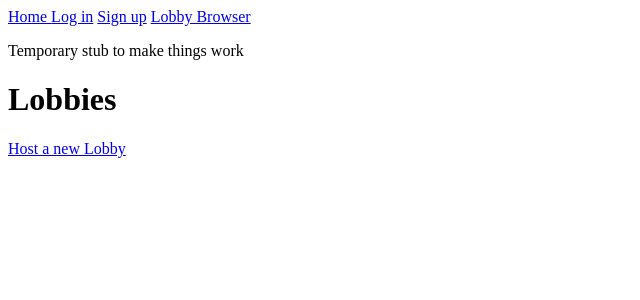
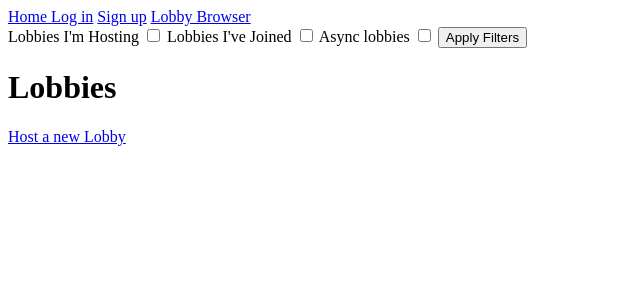
Before and after one commit to BrendanHurt/ap-waiting-room, a Django app: page /lobby/ in a window 1280 px wide. Shown: the top 300 px of the page, without its empty margins (0-640 px from the left). Run offline with Django 5.2, Linux system fonts and the light colour scheme; data that the repository does not hold is empty.

Commit message:
Added basic filtering to the lobby browser

```diff
--- a/Lobby/templates/Lobby/filter_comp.html
+++ b/Lobby/templates/Lobby/filter_comp.html
@@ -3,5 +3,37 @@
     <meta charset="utf-8">
 </head>
 <body>
-    <p>Temporary stub to make things work</p>
+    <form action="{% url 'Lobby:lobby_browser' %}" method="post">
+        {% csrf_token %}
+        <label for="is_host">Lobbies I'm Hosting</label>
+
+        <input type="checkbox"
+            name="is_host"
+            id="is_host"
+            {% if is_host is True %}
+                checked
+            {% endif %}
+        >
+
+        <label for="has_joined_filter">Lobbies I've Joined</label>
+        <input type="checkbox"
+            name="has_joined"
+            id="has_joined"
+            {% if has_joined is True %}
+                checked
+            {% endif %}
+        >
+
+        <label for="is_async">Async lobbies</label>
+        <input type="checkbox"
+            name="is_async"
+            id="is_async"
+            {% if is_async is True %}
+                checked
+            {% endif %}
+        >
+
+        <input type="submit" value="Apply Filters">
+    </form>
+
 </body>
--- a/Lobby/views.py
+++ b/Lobby/views.py
@@ -6,7 +6,7 @@ from django.db import DatabaseError
 from django.contrib import messages
 from django.db.models.signals import post_save
 from django.dispatch import receiver
-from guardian.shortcuts import assign_perm
+from guardian.shortcuts import assign_perm, get_objects_for_user
 
 from .models import Lobby, Slot
 from django.contrib.auth.models import User
@@ -19,19 +19,28 @@ from user_yamls.models import Yaml
 # Create your views here.
 def lobby_browser(request):
     #add lobby filtering later
-    filters = None
+    lobbies = Lobby.objects.all()
+    context = {}
     if (request.method == "POST"):
         #ZZZ adding filters
-        filters = "temp to get python off my back"
-    lobbies = Lobby.objects.all()
+        if (request.POST.get("is_host") is not None):
+            lobbies = lobbies.filter(host_id=request.user)
+            context.update({"is_host": True})
+        if (request.POST.get("has_joined") is not None):
+            lobbies = get_objects_for_user(request.user, 'Lobby.view_lobby')
+            context.update({"has_joined": True})
+        if (request.POST.get("is_async") is not None):
+            lobbies = lobbies.filter(is_async=True)
+            context.update({"is_async": True})
+
+    context.update({"lobbies": lobbies})
 
     return render(
         request,
         "Lobby/lobby_browser.html",
-        {
-            "lobbies": lobbies,
-        },
+        context,
     )
+
 
 #Handles both creation & updating of lobbies
 #Gets the default values for the model. Then, if there is a lobby_id passed in,
```
